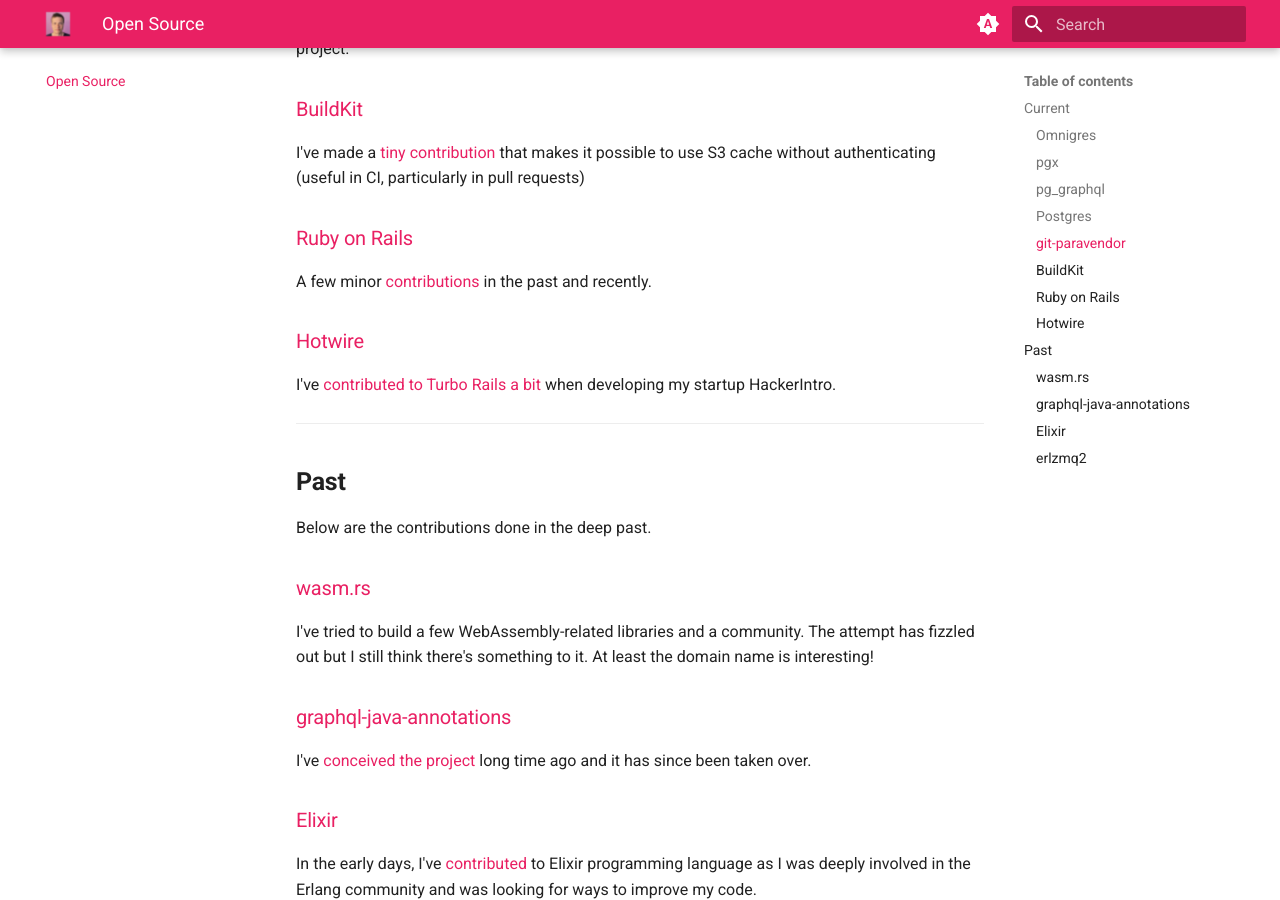
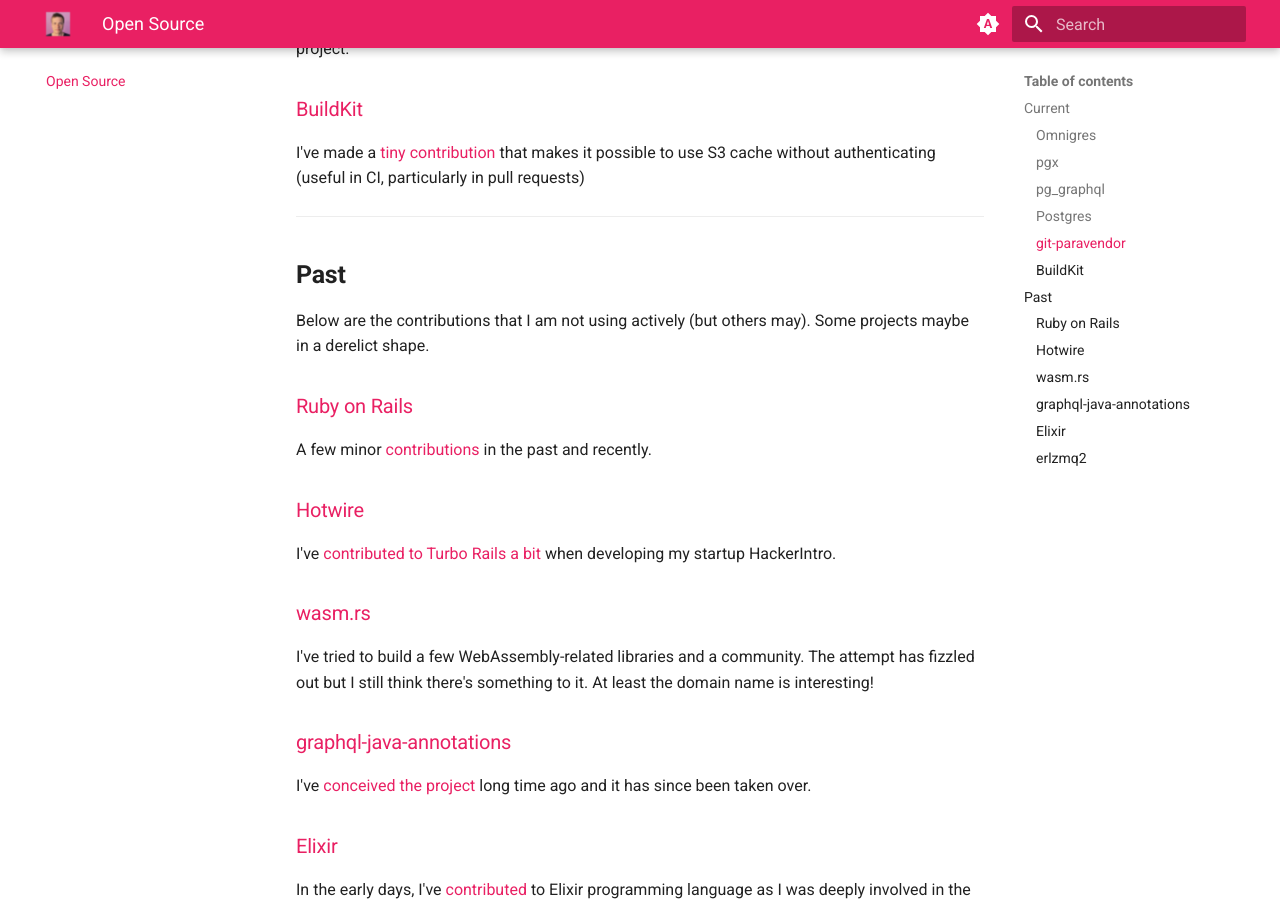
Before and after one commit to yrashk/yrashk.github.io, an MkDocs documentation site: the page built from docs/opensource/index.md, in a window 1280 px wide and 900 px high, scrolled down 1117 px. Built offline with MkDocs 1.6.1 and Material for MkDocs 9.7.7, drawn with Linux system fonts in a browser that asks for light colours.

Commit message:
Move older projects to the Past section

```diff
--- a/docs/opensource/index.md
+++ b/docs/opensource/index.md
@@ -43,6 +43,12 @@
 I've made a [tiny contribution](https://github.com/moby/buildkit/pull/3692) that makes it possible to use S3 cache without
 authenticating (useful in CI, particularly in pull requests)
 
+---
+
+## __Past__
+
+Below are the contributions that I am not using actively (but others may). Some projects maybe in a derelict shape.
+
 
 ### [Ruby on Rails](https://rubyonrails.org)
 
@@ -52,11 +58,7 @@
 
 I've [contributed to Turbo Rails a bit](https://github.com/hotwired/turbo-rails/commits?author=yrashk) when developing my startup HackerIntro.
 
----
 
-## __Past__
-
-Below are the contributions done in the deep past.
 
 ### [wasm.rs](https://wasm.rs)
 
```
